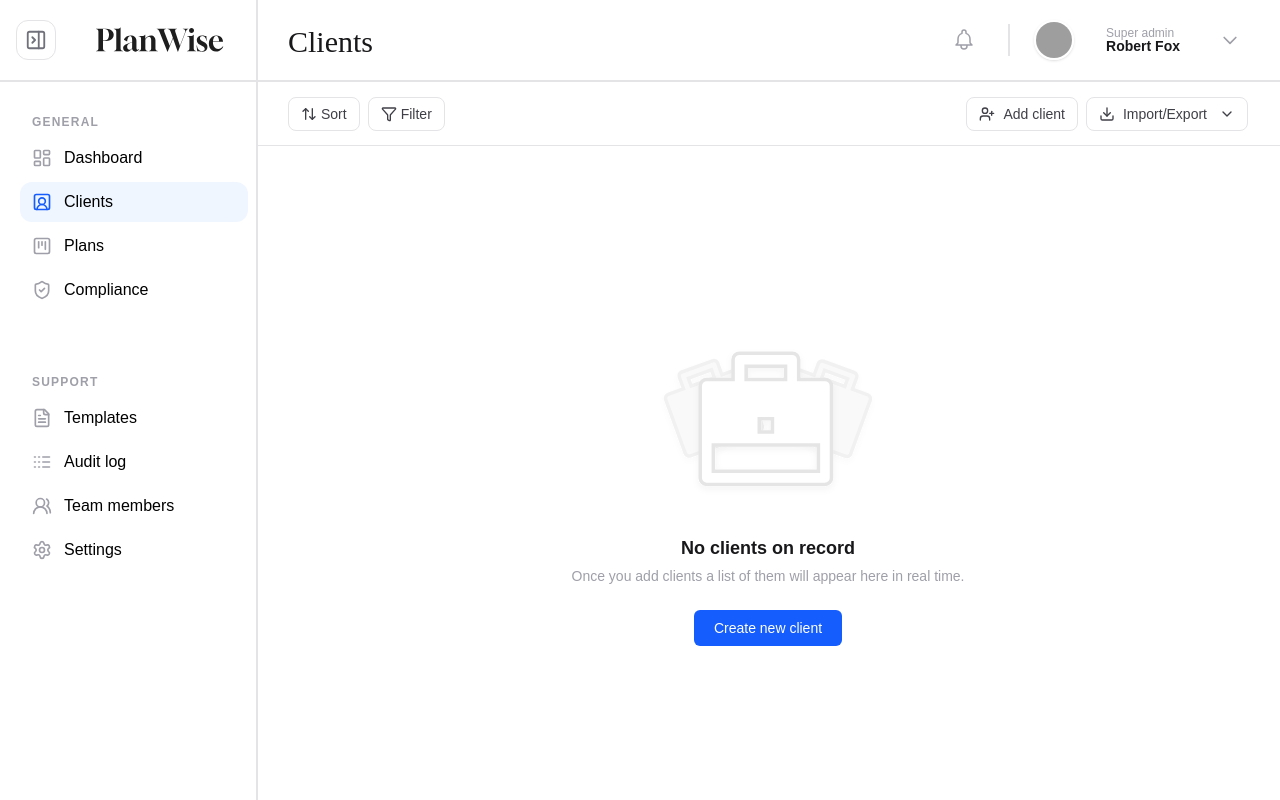
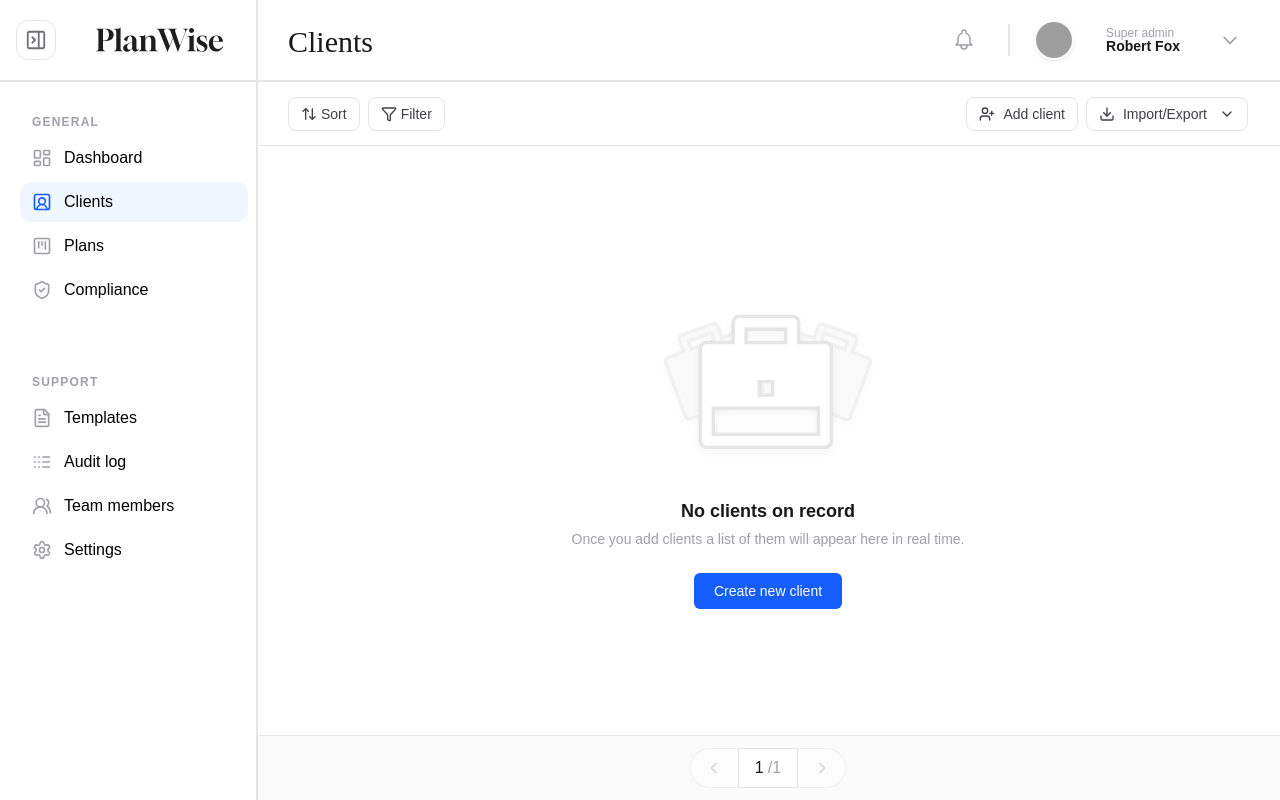
Before and after one commit to adan-abdi/planwise, a Next.js app: page /dashboard in a window 1280 px wide. Built offline with nearby package versions, Linux system fonts and the light colour scheme; grey boxes are pictures that could not be loaded.

Commit message:
Add Client footer, update client empty state

```diff
--- /dev/null
+++ b/src/app/dashboard/Clients/ClientEmptyState.tsx
@@ -0,0 +1,23 @@
+import React from "react";
+import Image from "next/image";
+
+interface ClientEmptyStateProps {
+  onCreate: () => void;
+}
+
+const ClientEmptyState: React.FC<ClientEmptyStateProps> = ({ onCreate }) => (
+  <div className="flex-1 flex items-center justify-center">
+    <div className="flex flex-col items-center justify-center text-center bg-white">
+      <div className="w-56 h-56 flex items-center justify-center mb-0">
+        <Image src="/no_client.svg" alt="No clients" width={224} height={224} className="w-56 h-56" />
+      </div>
+      <div className="text-lg font-semibold text-zinc-900 mb-1">No clients on record</div>
+      <div className="text-zinc-400 text-sm mb-6 px-4 text-center">Once you add clients a list of them will appear here in real time.</div>
+      <button onClick={onCreate} className="bg-blue-600 hover:bg-blue-700 text-white rounded-md px-5 py-2 text-sm font-medium shadow-none focus:outline-none focus:ring-2 focus:ring-blue-500 focus:ring-offset-2">
+        Create new client
+      </button>
+    </div>
+  </div>
+);
+
+export default ClientEmptyState;
--- /dev/null
+++ b/src/app/dashboard/Clients/ClientFooter.tsx
@@ -0,0 +1,53 @@
+import React from "react";
+import type { ClientItem } from "./ClientListItem";
+
+interface ClientFooterProps {
+  selectedClient: ClientItem | null;
+  currentPage: number;
+  totalPages: number;
+  setCurrentPage: React.Dispatch<React.SetStateAction<number>>;
+}
+
+const ClientFooter: React.FC<ClientFooterProps> = ({ selectedClient, currentPage, totalPages, setCurrentPage }) => {
+  return (
+    <footer className="w-full bg-zinc-50 border-t border-zinc-200 py-3 px-4 flex items-center justify-center min-h-[56px]">
+      {selectedClient ? (
+        <div className="w-full flex justify-between items-center">
+          <span className="text-zinc-500 text-sm"></span>
+        </div>
+      ) : (
+        <div className="w-full flex justify-center items-center">
+          <div className="flex items-center">
+            <button
+              className="h-10 w-12 flex items-center justify-center border border-zinc-200 border-r-0 bg-white rounded-l-full disabled:opacity-40 disabled:cursor-not-allowed"
+              onClick={() => setCurrentPage((p) => Math.max(1, p - 1))}
+              disabled={currentPage === 1}
+              aria-label="Previous page"
+              style={{ borderTopRightRadius: 0, borderBottomRightRadius: 0 }}
+            >
+              <svg className="w-5 h-5 text-zinc-400" fill="none" stroke="currentColor" strokeWidth="2" viewBox="0 0 24 24"><polyline points="15 18 9 12 15 6" /></svg>
+            </button>
+            <span
+              className="h-10 flex items-center justify-center border-t border-b border-l border-r border-zinc-200 bg-white text-zinc-900 text-base font-medium select-none px-4"
+              style={{ borderRadius: 0 }}
+            >
+              <span className="text-zinc-900 font-medium">{currentPage}</span>
+              <span className="text-zinc-400 font-normal ml-1">/{totalPages}</span>
+            </span>
+            <button
+              className="h-10 w-12 flex items-center justify-center border border-zinc-200 border-l-0 bg-white rounded-r-full disabled:opacity-40 disabled:cursor-not-allowed"
+              onClick={() => setCurrentPage((p) => Math.min(totalPages, p + 1))}
+              disabled={currentPage === totalPages}
+              aria-label="Next page"
+              style={{ borderTopLeftRadius: 0, borderBottomLeftRadius: 0 }}
+            >
+              <svg className="w-5 h-5 text-zinc-400" fill="none" stroke="currentColor" strokeWidth="2" viewBox="0 0 24 24"><polyline points="9 6 15 12 9 18" /></svg>
+            </button>
+          </div>
+        </div>
+      )}
+    </footer>
+  );
+};
+
+export default ClientFooter;
--- a/src/app/dashboard/Clients/index.tsx
+++ b/src/app/dashboard/Clients/index.tsx
@@ -6,7 +6,8 @@ import type { ClientFormData } from "./ClientModal";
 import ClientDetails from "./ClientDetails";
 import ReviewChecklistModal from "./ReviewChecklistModal";
 import UploadModal from "./UploadModal";
-import Image from "next/image";
+import ClientFooter from "./ClientFooter";
+import ClientEmptyState from "./ClientEmptyState";
 
 export default function Clients({ detailsViewOpen, onDetailsViewChange }: { detailsViewOpen?: boolean; onDetailsViewChange?: (open: boolean, name?: string, tab?: string) => void; }) {
   const [modalOpen, setModalOpen] = useState(false);
@@ -16,6 +17,9 @@ export default function Clients({ detailsViewOpen, onDetailsViewChange }: { deta
   const [selectedTab, setSelectedTab] = useState<string>('details');
   const [uploadModalOpen, setUploadModalOpen] = useState(false);
   const [showReviewChecklist, setShowReviewChecklist] = useState(false);
+  const [currentPage, setCurrentPage] = useState(1);
+  const pageSize = 10; // Adjust as needed
+  const totalPages = Math.max(1, Math.ceil(clients.length / pageSize));
 
   React.useEffect(() => {
     if (detailsViewOpen === false) {
@@ -84,20 +88,7 @@ export default function Clients({ detailsViewOpen, onDetailsViewChange }: { deta
 
   let clientContent: React.ReactNode;
   if (clients.length === 0) {
-    clientContent = (
-      <div className="flex-1 flex items-center justify-center h-full min-h-[50vh] sm:min-h-[75vh]">
-        <div className="flex flex-col items-center justify-center text-center bg-white mt-0 sm:mt-16">
-          <div className="w-56 h-56 flex items-center justify-center mb-0">
-            <Image src="/no_client.svg" alt="No clients" width={224} height={224} className="w-56 h-56" />
-          </div>
-          <div className="text-lg font-semibold text-zinc-900 mb-1">No clients on record</div>
-          <div className="text-zinc-400 text-sm mb-6 px-4 text-center">Once you add clients a list of them will appear here in real time.</div>
-          <button onClick={handleOpenModal} className="bg-blue-600 hover:bg-blue-700 text-white rounded-md px-5 py-2 text-sm font-medium shadow-none focus:outline-none focus:ring-2 focus:ring-blue-500 focus:ring-offset-2">
-            Create new client
-          </button>
-        </div>
-      </div>
-    );
+    clientContent = <ClientEmptyState onCreate={handleOpenModal} />;
   } else {
     clientContent = (
       <div className="p-0 px-0 sm:p-8">
@@ -123,8 +114,9 @@ export default function Clients({ detailsViewOpen, onDetailsViewChange }: { deta
   ];
 
   return (
-    <>
+    <div className="flex flex-col h-full">
       <ClientModal open={modalOpen} onClose={handleCloseModal} onSubmit={handleSubmit} />
+      <div className="flex-1 min-h-0 flex flex-col">
         {selectedClient ? (
           <ClientDetails
             client={selectedClient}
@@ -138,7 +130,6 @@ export default function Clients({ detailsViewOpen, onDetailsViewChange }: { deta
         ) : (
           <>
             <div className="flex items-center justify-between sm:pl-8 sm:pr-8 border-b-1 border-zinc-200 min-h-[64px] bg-white flex-wrap gap-2">
-            {/* Mobile: Icon buttons only */}
               <div className="flex gap-2 sm:hidden w-full justify-between mb-1">
                 <button className="p-2 rounded-lg border border-zinc-200 bg-white hover:bg-zinc-100" aria-label="Sort">
                   <ArrowUpDown className="w-5 h-5 text-zinc-500" />
@@ -153,7 +144,6 @@ export default function Clients({ detailsViewOpen, onDetailsViewChange }: { deta
                   <Download className="w-5 h-5 text-zinc-500" />
                 </button>
               </div>
-            {/* Desktop/Tablet: Row layout with left/right grouping */}
               <div className="hidden sm:flex w-full items-center justify-between">
                 <div className="flex items-center gap-2">
                   <button className="flex items-center gap-1 border border-zinc-200 rounded-lg px-3 py-1.5 text-sm text-zinc-700 font-normal bg-white hover:bg-zinc-100">
@@ -178,7 +168,7 @@ export default function Clients({ detailsViewOpen, onDetailsViewChange }: { deta
                 </div>
               </div>
             </div>
-          <div className="w-full px-0 sm:px-8 pt-0 pb-0">{clientContent}</div>
+            <div className="w-full px-0 sm:px-8 pt-0 pb-0 flex-1 flex flex-col min-h-0">{clientContent}</div>
           </>
         )}
         {/* UploadModal and ReviewChecklistModal coordination */}
@@ -198,6 +188,8 @@ export default function Clients({ detailsViewOpen, onDetailsViewChange }: { deta
           onContinue={() => setShowReviewChecklist(false)}
           checklistItems={checklistItems}
         />
-    </>
+      </div>
+      <ClientFooter selectedClient={selectedClient} currentPage={currentPage} totalPages={totalPages} setCurrentPage={setCurrentPage} />
+    </div>
   );
 }
```
Lines whose indentation alone changed are shown as unchanged.
